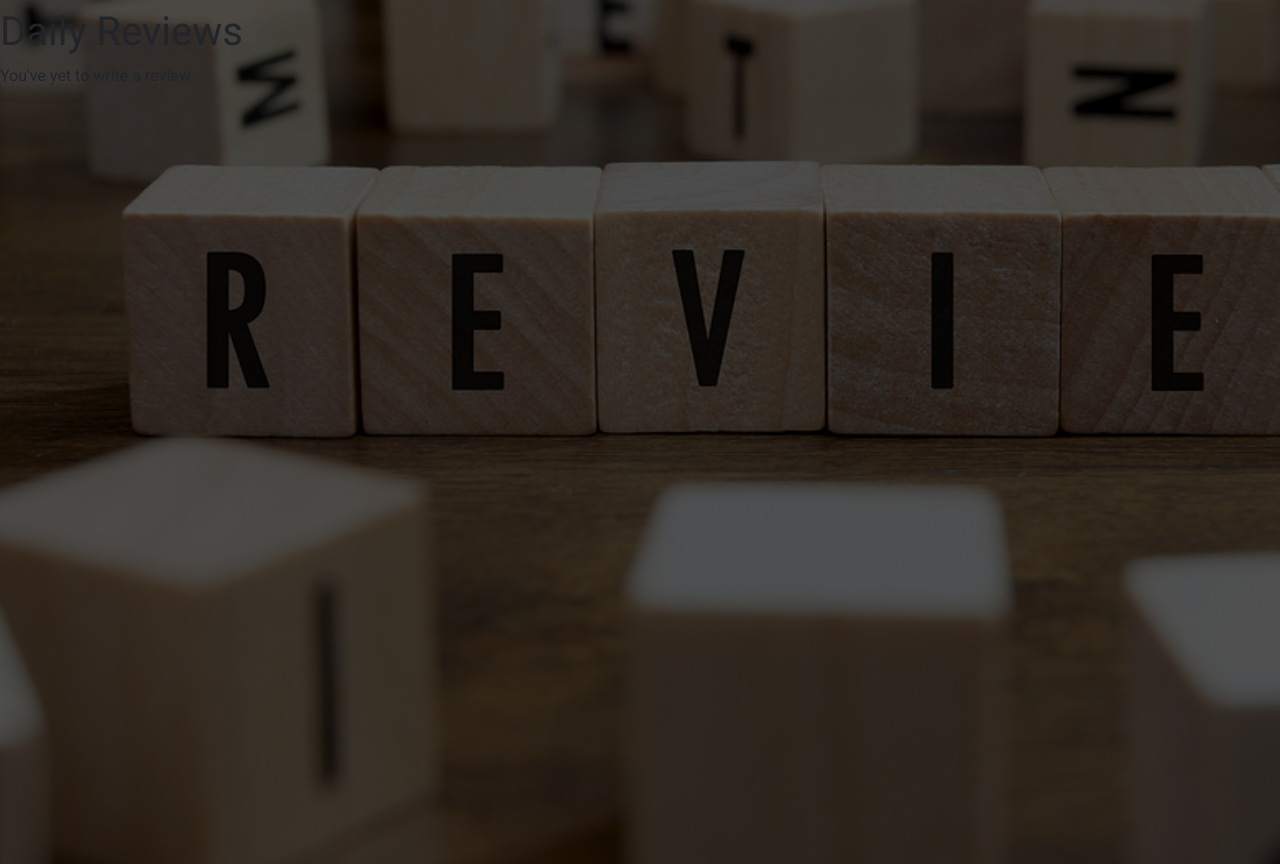
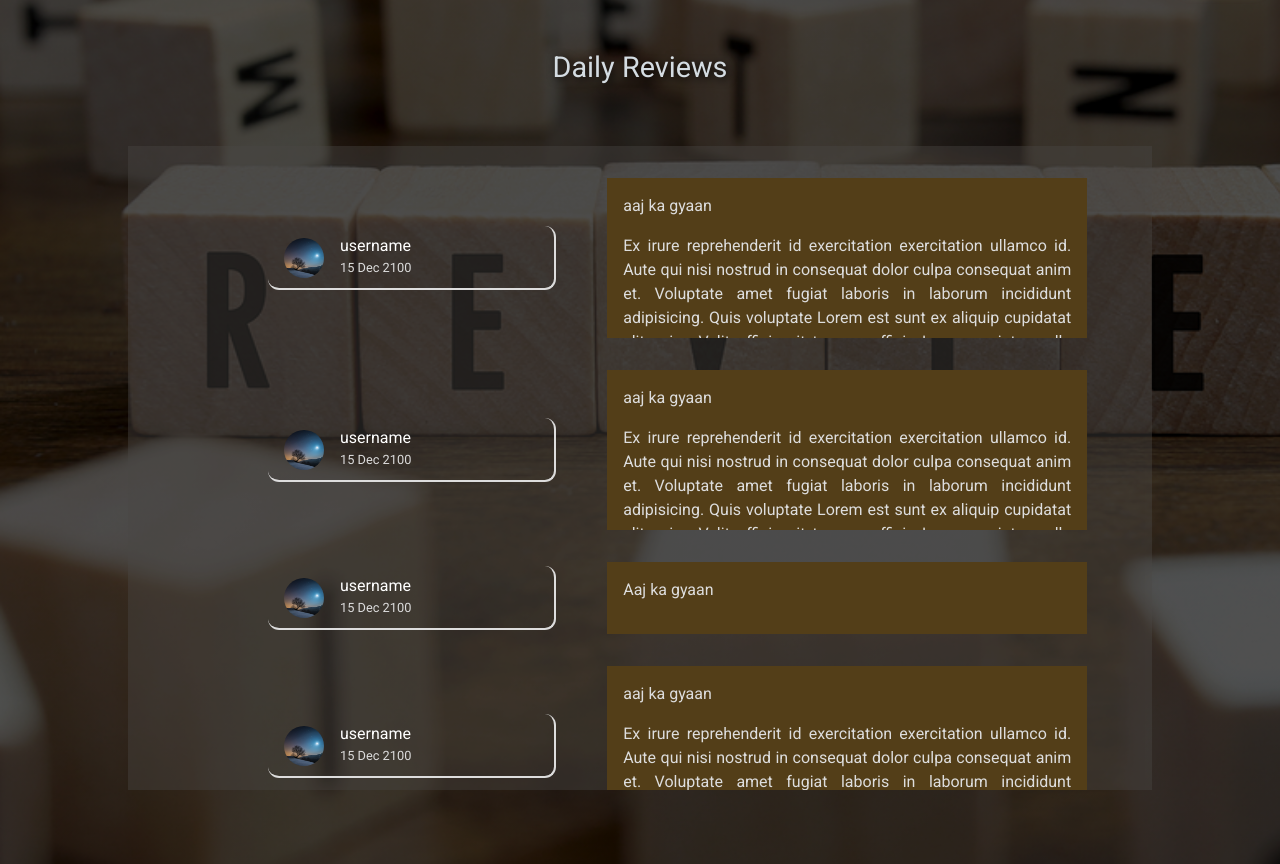
Before and after one commit to shalearkane/DailyReview, a Django app: page /review/ in a window 1280 px wide. Shown: the part 56-920 px from the top of the page. Run offline with Django 4.2, Linux system fonts and the light colour scheme; the visitor is signed in with stand-in values (Sample User, id 1); data that the repository does not hold is empty; some libraries are stand-ins or nearby versions.

Commit message:
Updated feed.html

```diff
--- /dev/null
+++ b/static/feed.css
@@ -0,0 +1,103 @@
+.title {
+    display: flex;
+    text-align: center;
+    flex-direction: column;
+    justify-content: center;
+    align-content: center;
+    margin-top: 5vh;
+    font-size: 1.8rem;
+    color: rgb(212, 220, 226);
+    animation: title 1s;
+    animation-timing-function: ease-out;
+    animation-iteration-count: 2;
+    animation-direction: alternate;
+    text-shadow: 2px 2px 8px black;
+}
+
+@keyframes title {
+    0% {color: rgb(212, 220, 226);
+          font-size: 1.8rem;}
+    100% {color: aliceblue;
+        font-size: 1.9rem;}
+}
+
+.container {
+    width: 80vw;
+    height: 70vh;
+    background: rgba(74, 72, 69, 0.408);
+    position: absolute;
+    top: 22vh;
+    margin-left: 10vw;
+    overflow-y: overlay;
+}
+
+.review {
+    display: flex;
+    flex-direction: row;
+    align-items: center;
+    /* min-height: 10rem;
+    max-height: 10rem; */
+    position: relative;
+    /* top: 7rem */
+    margin-top: 2rem;
+    /* margin: 5rem; */
+}
+
+.username-date {
+    /* background-color: black; */
+    width: 18rem;
+    position: relative;
+    left: 10vw;
+    height: 4rem;
+    padding: 0.5rem 1rem;
+    border-radius: 0.7rem;
+    border-bottom: 2px solid #ddd;
+    border-right: 2px solid #ddd;
+}
+
+.username-date div img {
+    width: 2.5rem;
+    border-radius: 10rem;
+    float: left;
+    margin-top: 0.2rem;
+    margin-right: 1rem;
+}
+
+.username-date div p:first-child {
+    margin-bottom: 0;
+    color: rgb(255, 255, 255);
+}
+
+.username-date div p:last-child {
+    color: #ddd;
+    font-size: 0.8rem;
+}
+
+.review-title {
+    background-color: rgb(83, 62, 24);
+    width: 30rem;
+    position: relative;
+    left: 14vw;
+    max-height: 10rem;
+    overflow: hidden;
+    text-decoration: none;
+    padding: 1rem;
+    color: #ddd;
+    transition: 0.3s;
+    transition-timing-function: ease-out;
+}
+
+.review-title p:last-child {
+    text-align: justify;
+}
+
+.review-title:hover {
+    transform: scale(1.02);
+    background-color: rgb(56, 41, 13);
+    color: #ddd;
+}
+
+.review-title:active {
+    background-color: rgb(83, 62, 24);
+    transform: scale(1);
+}
--- a/templates/review/feed.html
+++ b/templates/review/feed.html
@@ -1,4 +1,47 @@
 {% extends "base.html" %}
+{% load static %}
+{% block content %}
+<head>
+    <link rel="stylesheet" href="{% static 'feed.css' %}">
+</head>
+<body>
+    <div class="title">Daily Reviews</div>
+        <div class="container">
+            <div class="reviews">
+                <div class="review">
+                    <div class="username-date">
+                        <div><img src="{% static 'images/sample_friend.jpg' %}"></div>
+                        <div><p>username</p><p>15 Dec 2100</p></div>
+                    </div>
+                    <a href="" class="review-title"><p>aaj ka gyaan</p><p>Ex irure reprehenderit id exercitation exercitation ullamco id. Aute qui nisi nostrud in consequat dolor culpa consequat anim et. Voluptate amet fugiat laboris in laborum incididunt adipisicing. Quis voluptate Lorem est sunt ex aliquip cupidatat elit enim. Velit officia sit tempor officia Lorem pariatur nulla laboris deserunt nisi irure Lorem id ex.</p></a>
+                </div>
+                <div class="review">
+                    <div class="username-date">
+                        <div><img src="{% static 'images/sample_friend.jpg' %}"></div>
+                        <div><p>username</p><p>15 Dec 2100</p></div>
+                    </div>
+                    <a href="" class="review-title"><p>aaj ka gyaan</p><p>Ex irure reprehenderit id exercitation exercitation ullamco id. Aute qui nisi nostrud in consequat dolor culpa consequat anim et. Voluptate amet fugiat laboris in laborum incididunt adipisicing. Quis voluptate Lorem est sunt ex aliquip cupidatat elit enim. Velit officia sit tempor officia Lorem pariatur nulla laboris deserunt nisi irure Lorem id ex.</p></a>
+                </div>
+                <div class="review">
+                    <div class="username-date">
+                        <div><img src="{% static 'images/sample_friend.jpg' %}"></div>
+                        <div><p>username</p><p>15 Dec 2100</p></div>
+                    </div>
+                    <a href="" class="review-title"><p>Aaj ka gyaan</p></a>
+                </div>
+                <div class="review">
+                    <div class="username-date">
+                        <div><img src="{% static 'images/sample_friend.jpg' %}"></div>
+                        <div><p>username</p><p>15 Dec 2100</p></div>
+                    </div>
+                    <a href="" class="review-title"><p>aaj ka gyaan</p><p>Ex irure reprehenderit id exercitation exercitation ullamco id. Aute qui nisi nostrud in consequat dolor culpa consequat anim et. Voluptate amet fugiat laboris in laborum incididunt adipisicing. Quis voluptate Lorem est sunt ex aliquip cupidatat elit enim. Velit officia sit tempor officia Lorem pariatur nulla laboris deserunt nisi irure Lorem id ex.</p></a>
+                </div>
+            </div>
+        </div>
+</body>
+{% endblock content %}
+
+{% comment %} {% extends "base.html" %}
 {% block content %}
     <h1>Daily Reviews</h1>
     {% if review_list %}
@@ -10,6 +53,6 @@
             {% endfor %}
         </ul>
     {% else %}
-        <p>You've yet to write a review</p>
+        <p>No reviews yet</p>
     {% endif %}
-{% endblock content %}
+{% endblock content %} {% endcomment %}
```
Also changed, not shown: templates/review/feed_personal.html (added).
